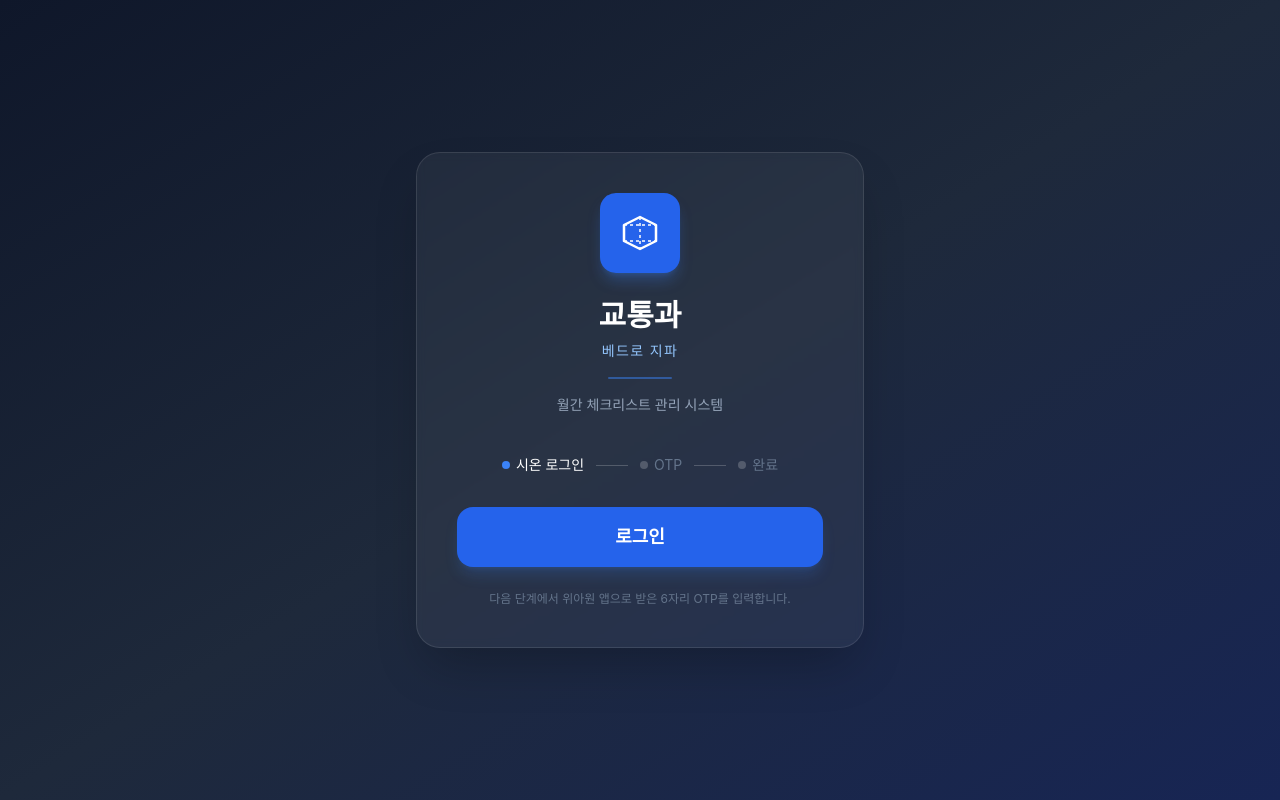
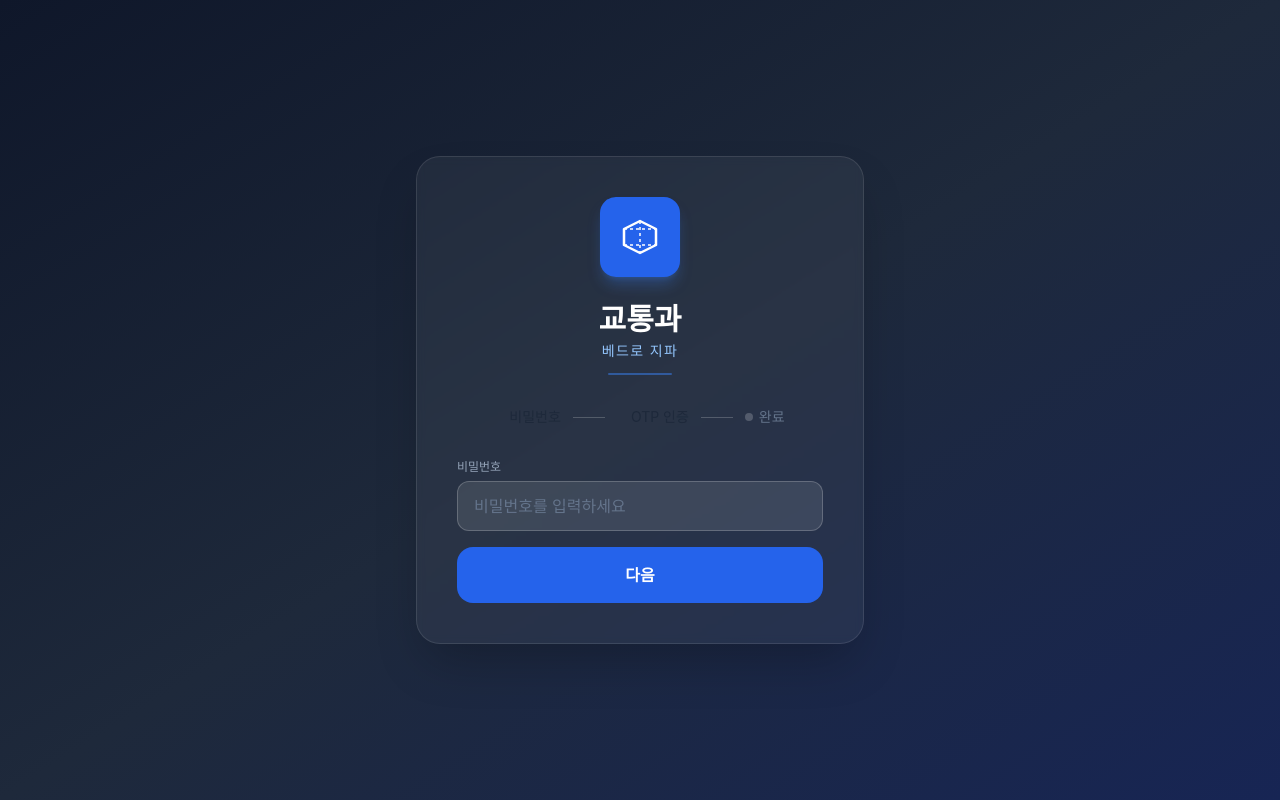
Before and after one commit to iicuidb00-coder/traffic-checklist, a Next.js app: page /login in a window 1280 px wide. Built offline with nearby package versions, Linux system fonts and the light colour scheme.

Commit message:
feat: 비밀번호 + OTP 로그인 추가

```diff
--- /dev/null
+++ b/app/api/auth/login/route.ts
@@ -0,0 +1,11 @@
+export const dynamic = 'force-dynamic'
+import { NextRequest, NextResponse } from 'next/server'
+
+export async function POST(req: NextRequest) {
+  const { password } = await req.json()
+  const correct = process.env.APP_PASSWORD ?? 'peter2024'
+  if (password !== correct) {
+    return NextResponse.json({ error: 'wrong_password' }, { status: 401 })
+  }
+  return NextResponse.json({ ok: true })
+}
--- /dev/null
+++ b/app/api/auth/otp-send/route.ts
@@ -0,0 +1,31 @@
+export const dynamic = 'force-dynamic'
+import { NextRequest, NextResponse } from 'next/server'
+
+export async function POST(req: NextRequest) {
+  const { memberId } = await req.json()
+  if (!memberId) return NextResponse.json({ error: 'member_id_required' }, { status: 400 })
+  const cleanId = memberId.replace(/-/g, '')
+  try {
+    const body = new URLSearchParams({
+      service_name: process.env.OTP_SITE_NAME!,
+      member_id: cleanId,
+    })
+    const res = await fetch(process.env.OTP_API_BASE_URL!, {
+      method: 'POST',
+      headers: {
+        'X-OTP-Request-Token': process.env.OTP_API_REQUEST_TOKEN!,
+        'X-API-Key': process.env.OTP_API_KEY!,
+        'Content-Type': 'application/x-www-form-urlencoded',
+      },
+      body: body.toString(),
+    })
+    const data = await res.json()
+    if (data.result === 'success') {
+      return NextResponse.json({ ok: true })
+    }
+    return NextResponse.json({ error: data.data ?? 'send_failed' }, { status: 400 })
+  } catch (e) {
+    console.error('[otp-send]', (e as Error).message)
+    return NextResponse.json({ error: 'server_error' }, { status: 500 })
+  }
+}
--- /dev/null
+++ b/app/api/auth/otp-verify/route.ts
@@ -0,0 +1,54 @@
+export const dynamic = 'force-dynamic'
+import { NextRequest, NextResponse } from 'next/server'
+import { prisma } from '@/lib/prisma'
+import { encodeSession, SessionUser } from '@/lib/auth'
+
+export async function POST(req: NextRequest) {
+  const { memberId, authCode } = await req.json()
+  if (!memberId || !authCode) return NextResponse.json({ error: 'missing_params' }, { status: 400 })
+  const cleanId = memberId.replace(/-/g, '')
+  try {
+    const body = new URLSearchParams({
+      service_name: process.env.OTP_SITE_NAME!,
+      member_id: cleanId,
+      auth_code: authCode,
+    })
+    const res = await fetch(process.env.OTP_API_BASE_URL!, {
+      method: 'POST',
+      headers: {
+        'X-OTP-Request-Token': process.env.OTP_API_REQUEST_TOKEN!,
+        'X-API-Key': process.env.OTP_API_KEY!,
+        'Content-Type': 'application/x-www-form-urlencoded',
+      },
+      body: body.toString(),
+    })
+    const data = await res.json()
+    if (data.result !== 'success') {
+      return NextResponse.json({ error: data.data ?? 'invalid_code' }, { status: 401 })
+    }
+    let user = await prisma.user.findUnique({ where: { zionNewNo: cleanId }, include: { church: true } })
+    if (!user) {
+      user = await prisma.user.create({ data: { zionNewNo: cleanId, name: cleanId }, include: { church: true } })
+    }
+    const church = user.church as { name: string } | null
+    const session: SessionUser = {
+      zionNewNo: cleanId,
+      name: user.name,
+      role: user.role as 'member' | 'manager' | 'admin',
+      churchId: user.churchId,
+      churchName: church?.name ?? null,
+    }
+    const response = NextResponse.json({ ok: true })
+    response.cookies.set('session', encodeSession(session), {
+      httpOnly: true,
+      secure: process.env.NODE_ENV === 'production',
+      sameSite: 'lax',
+      path: '/',
+      maxAge: 60 * 60 * 12,
+    })
+    return response
+  } catch (e) {
+    console.error('[otp-verify]', (e as Error).message)
+    return NextResponse.json({ error: 'server_error' }, { status: 500 })
+  }
+}
--- a/app/login/page.tsx
+++ b/app/login/page.tsx
@@ -1,35 +1,79 @@
-export default function LoginPage({ searchParams }: { searchParams: { error?: string } }) {
-  const errorMsg: Record<string, string> = {
-    no_code: '인증 코드를 받지 못했습니다.',
-    no_user: '사용자 정보를 조회할 수 없습니다.',
-    auth_failed: '로그인 처리 중 오류가 발생했습니다.',
+'use client'
+import { useState } from 'react'
+import { useRouter } from 'next/navigation'
+
+export default function LoginPage() {
+  const router = useRouter()
+  const [step, setStep] = useState<'password' | 'otp'>('password')
+  const [password, setPassword] = useState('')
+  const [memberId, setMemberId] = useState('')
+  const [authCode, setAuthCode] = useState('')
+  const [error, setError] = useState('')
+  const [loading, setLoading] = useState(false)
+
+  const handlePassword = async () => {
+    setError('')
+    setLoading(true)
+    const res = await fetch('/api/auth/login', {
+      method: 'POST',
+      headers: { 'Content-Type': 'application/json' },
+      body: JSON.stringify({ password }),
+    })
+    setLoading(false)
+    if (!res.ok) { setError('비밀번호가 올바르지 않습니다.'); return }
+    setStep('otp')
   }
-  const error = searchParams.error ? (errorMsg[searchParams.error] ?? '오류가 발생했습니다.') : null
+
+  const handleOtpSend = async () => {
+    setError('')
+    setLoading(true)
+    const res = await fetch('/api/auth/otp-send', {
+      method: 'POST',
+      headers: { 'Content-Type': 'application/json' },
+      body: JSON.stringify({ memberId }),
+    })
+    setLoading(false)
+    if (!res.ok) { setError('OTP 발송에 실패했습니다. 시온 번호를 확인해주세요.'); return }
+    setError('OTP가 발송됐습니다.')
+  }
+
+  const handleOtpVerify = async () => {
+    setError('')
+    setLoading(true)
+    const res = await fetch('/api/auth/otp-verify', {
+      method: 'POST',
+      headers: { 'Content-Type': 'application/json' },
+      body: JSON.stringify({ memberId, authCode }),
+    })
+    setLoading(false)
+    if (!res.ok) { setError('OTP 코드가 올바르지 않습니다.'); return }
+    router.push('/')
+  }
+
   return (
     <div className="min-h-screen bg-gradient-to-br from-slate-900 via-slate-800 to-blue-950 flex items-center justify-center px-4">
       <div className="w-full max-w-md">
         <div className="bg-white/5 backdrop-blur-sm border border-white/10 rounded-3xl p-10 shadow-2xl">
-          <div className="flex flex-col items-center mb-10">
+          <div className="flex flex-col items-center mb-8">
             <div className="w-20 h-20 rounded-2xl bg-blue-600 flex items-center justify-center mb-6 shadow-lg shadow-blue-500/30">
               <svg width="40" height="40" viewBox="0 0 40 40" fill="none">
                 <path d="M20 4L36 12V28L20 36L4 28V12L20 4Z" stroke="white" strokeWidth="2.5" strokeLinejoin="round"/>
                 <path d="M20 4V36M4 12L36 12M4 28L36 28" stroke="white" strokeWidth="1.5" strokeDasharray="3 3"/>
               </svg>
             </div>
-            <h1 className="text-3xl font-bold text-white mb-2">교통과</h1>
+            <h1 className="text-3xl font-bold text-white mb-1">교통과</h1>
             <p className="text-blue-300 text-sm font-medium tracking-widest uppercase">베드로 지파</p>
-            <div className="w-16 h-0.5 bg-blue-500/50 rounded-full mt-4" />
-            <p className="text-slate-400 text-sm mt-4">월간 체크리스트 관리 시스템</p>
+            <div className="w-16 h-0.5 bg-blue-500/50 rounded-full mt-3" />
           </div>
           <div className="flex items-center justify-center gap-3 mb-8">
             <div className="flex items-center gap-1.5">
-              <div className="w-2 h-2 rounded-full bg-blue-500" />
-              <span className="text-white text-sm font-medium">시온 로그인</span>
+              <div className="w-2 h-2 rounded-full " />
+              <span className="text-sm ">비밀번호</span>
             </div>
             <div className="w-8 h-px bg-white/20" />
             <div className="flex items-center gap-1.5">
-              <div className="w-2 h-2 rounded-full bg-white/20" />
-              <span className="text-slate-500 text-sm">OTP</span>
+              <div className="w-2 h-2 rounded-full " />
+              <span className="text-sm ">OTP 인증</span>
             </div>
             <div className="w-8 h-px bg-white/20" />
             <div className="flex items-center gap-1.5">
@@ -38,12 +82,67 @@ export default function LoginPage({ searchParams }: { searchParams: { error?: st
             </div>
           </div>
           {error && (
-            <div className="mb-6 px-4 py-3 bg-red-500/10 border border-red-500/30 text-red-300 rounded-xl text-sm text-center">{error}</div>
+            <div className="mb-4 px-4 py-3 rounded-xl text-sm text-center ">{error}</div>
           )}
-          <a href="/api/auth/zion-login" className="block w-full py-4 bg-blue-600 hover:bg-blue-500 active:bg-blue-700 text-white font-bold rounded-2xl transition-all text-center text-lg shadow-lg shadow-blue-500/20 hover:shadow-blue-500/40 hover:-translate-y-0.5">
-            로그인
-          </a>
-          <p className="text-center text-slate-500 text-xs mt-6">다음 단계에서 위아원 앱으로 받은 6자리 OTP를 입력합니다.</p>
+          {step === 'password' && (
+            <div className="space-y-4">
+              <div>
+                <label className="text-slate-400 text-xs mb-1.5 block">비밀번호</label>
+                <input
+                  type="password"
+                  value={password}
+                  onChange={e => setPassword(e.target.value)}
+                  onKeyDown={e => e.key === 'Enter' && handlePassword()}
+                  placeholder="비밀번호를 입력하세요"
+                  className="w-full px-4 py-3 bg-white/10 border border-white/20 rounded-xl text-white placeholder-slate-500 focus:outline-none focus:ring-2 focus:ring-blue-500"
+                />
+              </div>
+              <button onClick={handlePassword} disabled={loading}
+                className="w-full py-4 bg-blue-600 hover:bg-blue-500 text-white font-bold rounded-2xl transition-all disabled:opacity-50">
+                {loading ? '확인 중...' : '다음'}
+              </button>
+            </div>
+          )}
+          {step === 'otp' && (
+            <div className="space-y-4">
+              <div>
+                <label className="text-slate-400 text-xs mb-1.5 block">시온 번호</label>
+                <div className="flex gap-2">
+                  <input
+                    type="text"
+                    value={memberId}
+                    onChange={e => setMemberId(e.target.value)}
+                    placeholder="00000000-00000"
+                    className="flex-1 px-4 py-3 bg-white/10 border border-white/20 rounded-xl text-white placeholder-slate-500 focus:outline-none focus:ring-2 focus:ring-blue-500"
+                  />
+                  <button onClick={handleOtpSend} disabled={loading}
+                    className="px-4 py-3 bg-slate-600 hover:bg-slate-500 text-white text-sm font-semibold rounded-xl transition-all disabled:opacity-50 whitespace-nowrap">
+                    {loading ? '...' : 'OTP 발송'}
+                  </button>
+                </div>
+              </div>
+              <div>
+                <label className="text-slate-400 text-xs mb-1.5 block">OTP 코드 (6자리)</label>
+                <input
+                  type="text"
+                  value={authCode}
+                  onChange={e => setAuthCode(e.target.value)}
+                  onKeyDown={e => e.key === 'Enter' && handleOtpVerify()}
+                  placeholder="6자리 숫자 입력"
+                  maxLength={6}
+                  className="w-full px-4 py-3 bg-white/10 border border-white/20 rounded-xl text-white placeholder-slate-500 focus:outline-none focus:ring-2 focus:ring-blue-500 tracking-widest text-center text-xl"
+                />
+              </div>
+              <button onClick={handleOtpVerify} disabled={loading}
+                className="w-full py-4 bg-blue-600 hover:bg-blue-500 text-white font-bold rounded-2xl transition-all disabled:opacity-50">
+                {loading ? '확인 중...' : '로그인'}
+              </button>
+              <button onClick={() => setStep('password')}
+                className="w-full py-2 text-slate-500 text-sm hover:text-slate-300 transition-colors">
+                ← 비밀번호 다시 입력
+              </button>
+            </div>
+          )}
         </div>
       </div>
     </div>
```
